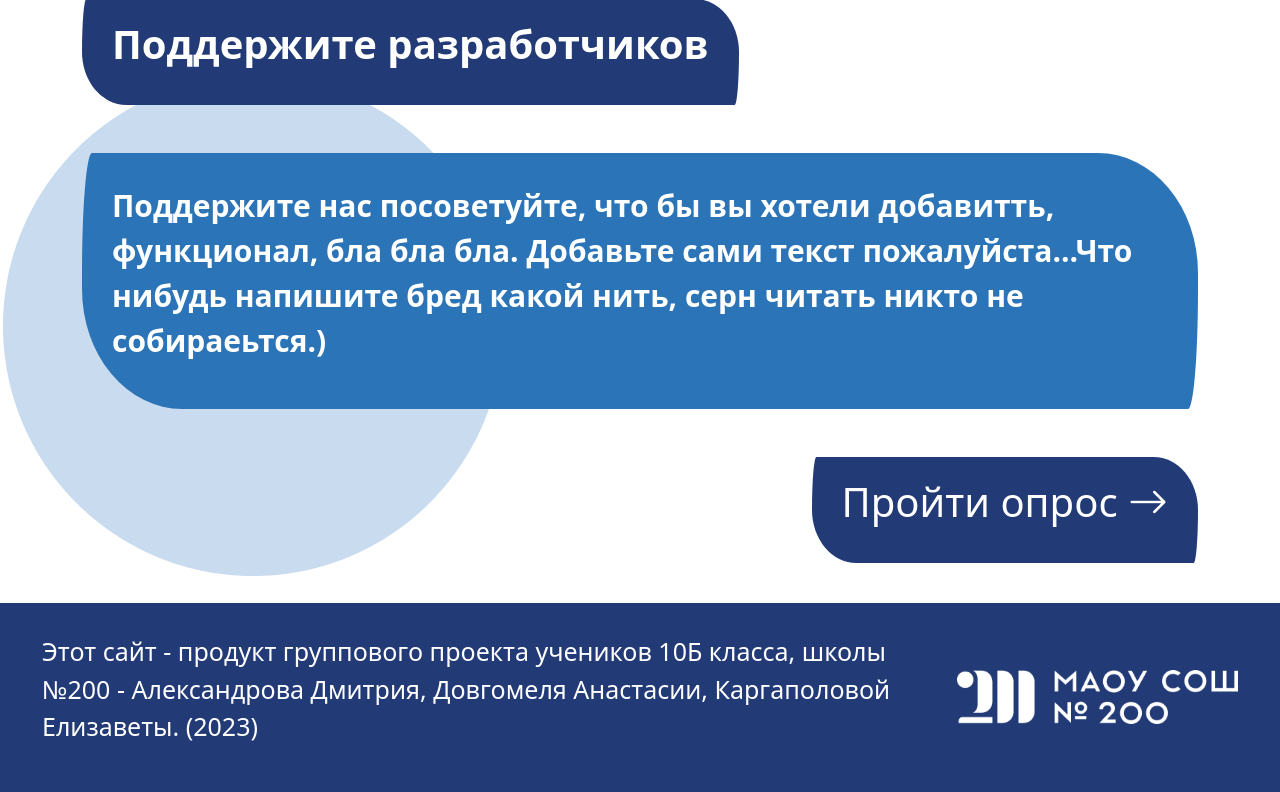
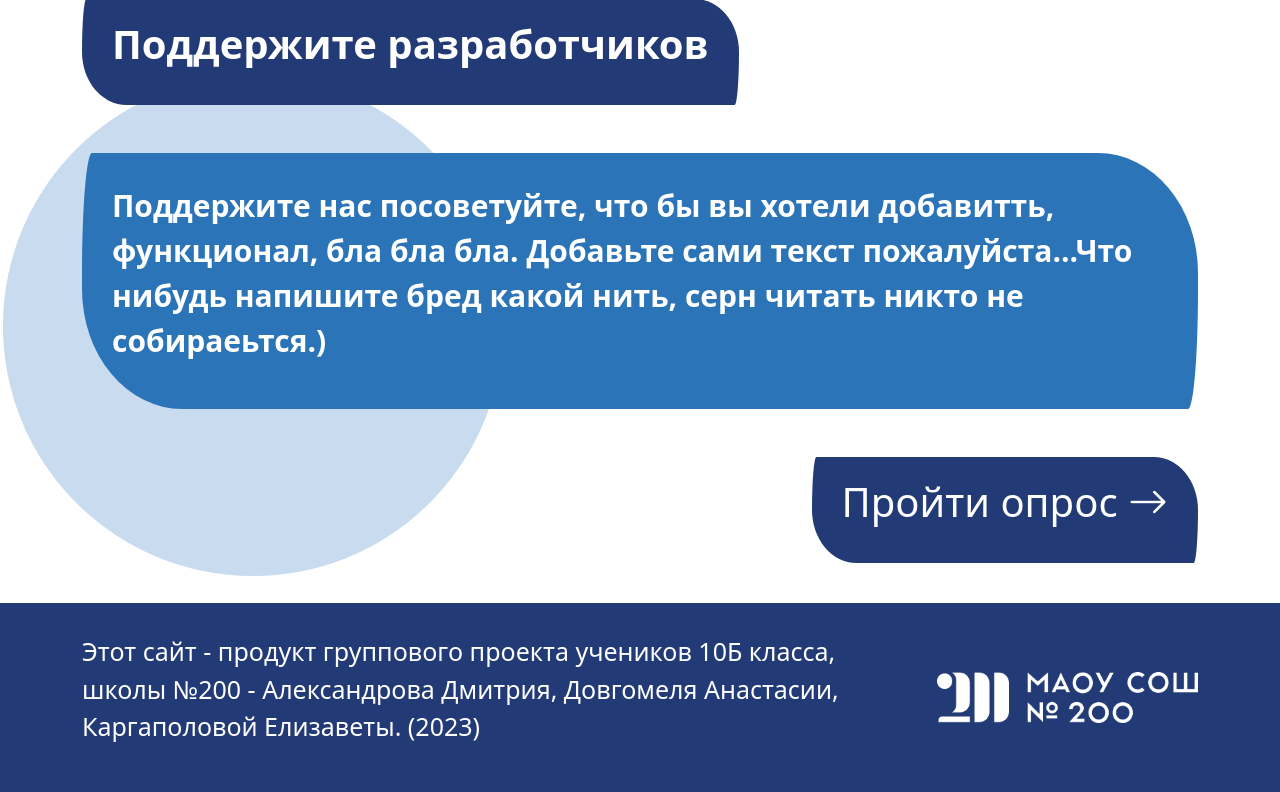
Before and after one commit to ordenmeny/School_clubs, a Django app: page / in a window 1280 px wide. Shown: the part 1934-2726 px from the top of the page. Run offline with Django 4.2, Linux system fonts and the light colour scheme; data comes from the database, SQL or seed files in the repository; some libraries are stand-ins or nearby versions.

Commit message:
change styles

```diff
--- a/clubs_app/templates/clubs_app/base/footer.html
+++ b/clubs_app/templates/clubs_app/base/footer.html
@@ -1,7 +1,7 @@
 {% load static %}
 
 <footer style="background-color: #223A76; padding: 30px;" class="footer">
-    <div class="container-fluid h-100">
+    <div class="container h-100">
         <div class="row">
             <div class="col-9">
                 <p class="justify-content-between" style="color:white; font-size: 25px;">
```
